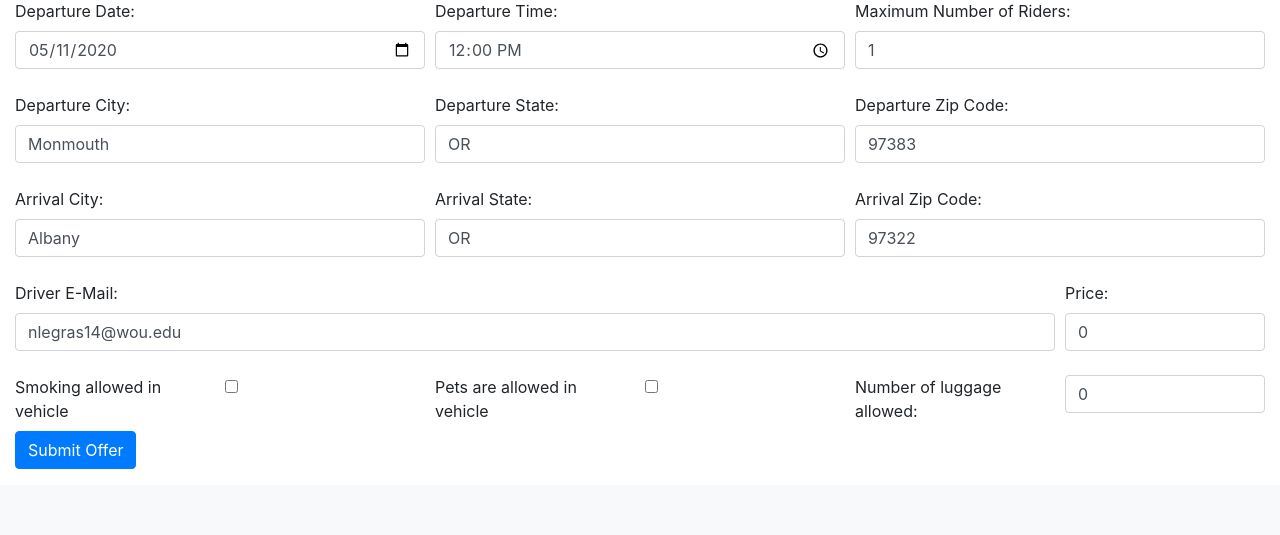
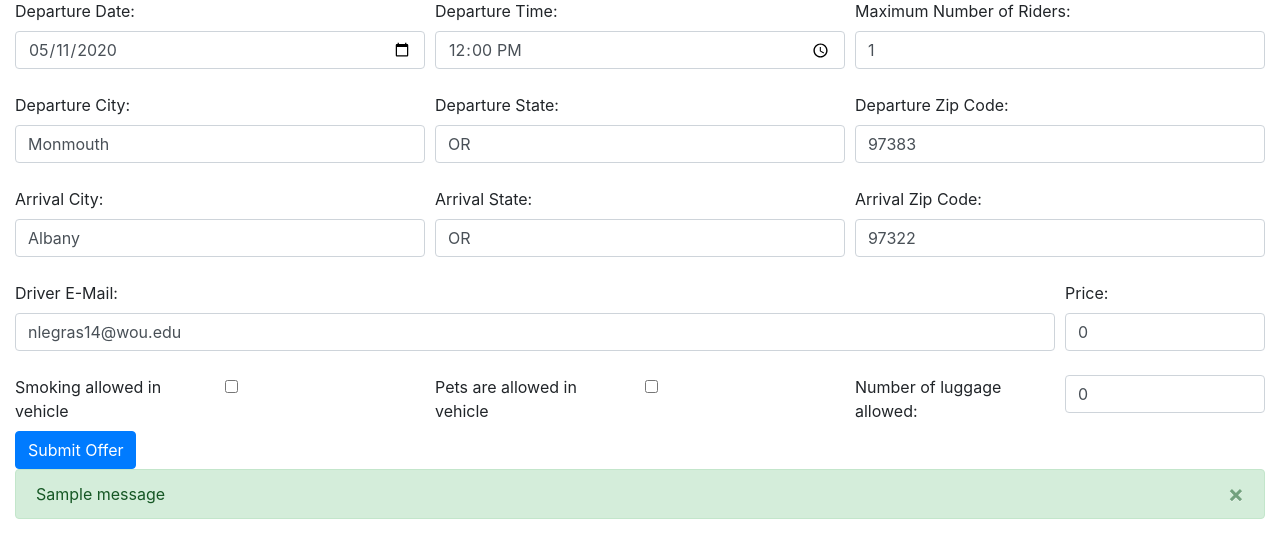
Before and after one commit to nlegras/Capstone, a Django app: page /submit/ in a window 1280 px wide. Shown: the part 338-873 px from the top of the page. Before the commit the page ends 807 px from the top, so only its background shows below. Run offline with Django 3.2, Linux system fonts and the light colour scheme; tables that the repository leaves empty hold one stand-in row (values such as "Sample post"); one stand-in notice (Sample message) is shown; some libraries are stand-ins or nearby versions.

Commit message:
added messages to submit confirmation

```diff
--- a/submit/views.py
+++ b/submit/views.py
@@ -3,6 +3,7 @@ from django.http import HttpResponse
 from .forms import rideForm
 from .models import Rides
 from pyzipcode import ZipCodeDatabase
+from django.contrib import messages
 zcdb = ZipCodeDatabase()
 # Create your views here.
 
@@ -36,6 +37,7 @@ def index(request):
                 ridePets = 0
             record = Rides(depDate=departDate, depTime=departTime, depZip=departZip, arrZip=arrivalZip, driEmail=driverEmail, seatCapacity=seatCapac, reserved='Open', driSmokes=driverSmokes, riderPets=ridePets, riderLugg=rideLugg, riderPrice=riderPrice)
             record.save()
+            messages.success(request, 'The Ride Offer was submitted successfully.')
         else:
             pass
             print(form.errors)
--- /dev/null
+++ b/templates/messages.html
@@ -0,0 +1,8 @@
+{% for message in messages %}
+  <div class="alert {{ message.tags }} alert-dismissible" role="alert">
+    <button type="button" class="close" data-dismiss="alert" aria-label="Close">
+      <span aria-hidden="true">&times;</span>
+    </button>
+    {{ message }}
+  </div>
+{% endfor %}
--- a/templates/rideSubmit.html
+++ b/templates/rideSubmit.html
@@ -150,6 +150,8 @@
       </div>
     </div class="form-group">
   </form>
+  {% include '..\templates\messages.html' %}
+
 </div>
 
 
```
Also changed, not shown: EDUWheels/settings.py (+8 -0 lines).
